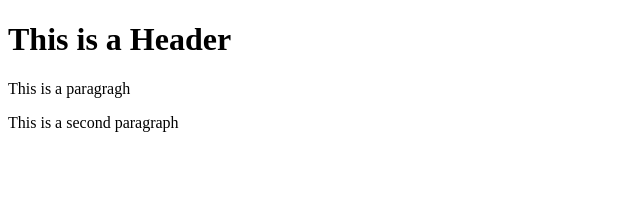
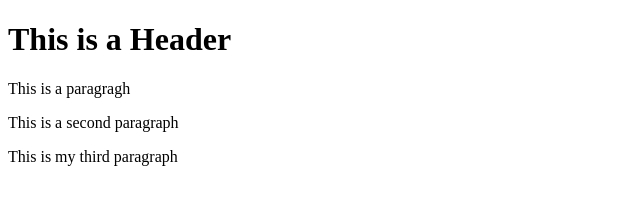
Before and after one commit to CodingGakusei/git-test, a website: page index.html in a window 1280 px wide. Shown: the whole page, without its empty margins (0-640 px from the left). Drawn offline with Linux system fonts and the light colour scheme.

Commit message:
Using NPM

```diff
--- a/index.html
+++ b/index.html
@@ -5,6 +5,7 @@
     <h1>This is a Header</h1>
     <p>This is a paragragh</p>
     <p>This is a second paragraph</p>
+    <p>This is my third paragraph</p>
 </body>
 
 </html>
```
Also changed, not shown: package.json (added, +183 -0 lines), 3 other files.
